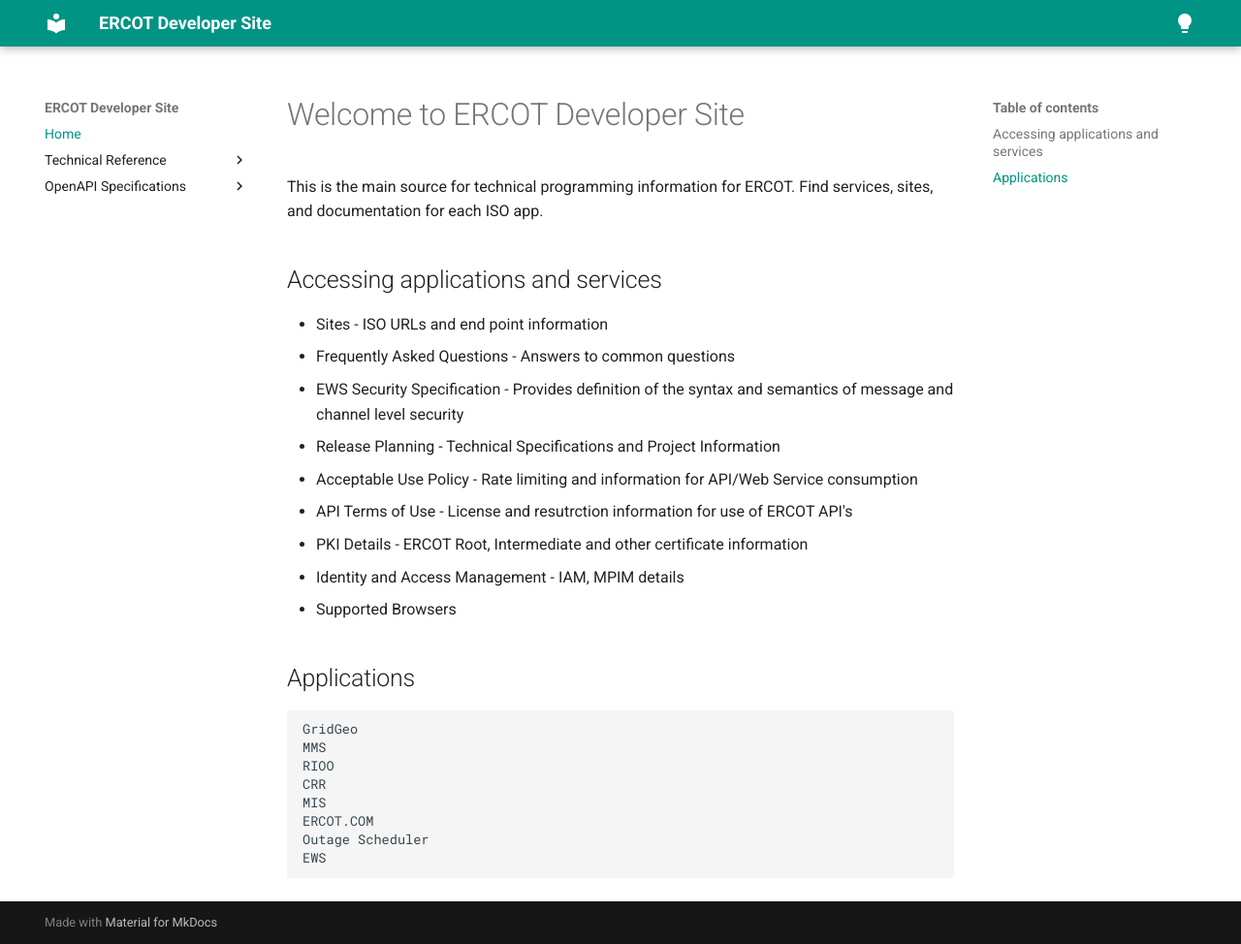
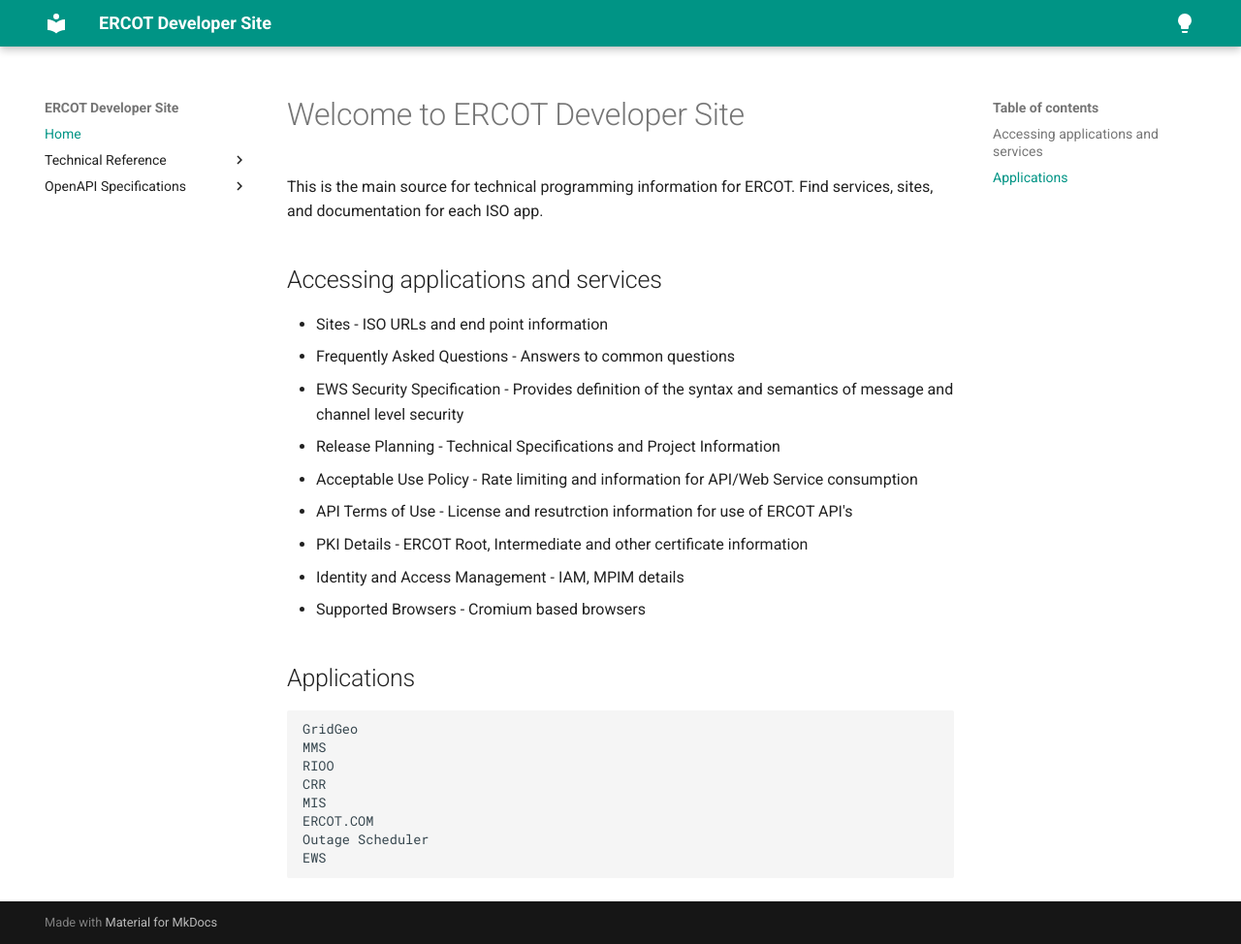
Before and after one commit to ercot/api-specs, an MkDocs documentation site: the page built from docs/index.md, in a window 1280 px wide and 974 px high. Shown: the whole window at 97% size. Built offline with MkDocs 1.6.1 and Material for MkDocs 9.7.7, drawn with Linux system fonts in a browser that asks for light colours.

Commit message:
Update index.md

```diff
--- a/docs/index.md
+++ b/docs/index.md
@@ -12,7 +12,7 @@
 * API Terms of Use - License and resutrction information for use of ERCOT API's
 * PKI Details - ERCOT Root, Intermediate and other certificate information
 * Identity and Access Management - IAM, MPIM details
-* Supported Browsers
+* Supported Browsers - Cromium based browsers
 
 
 ## Applications
```
